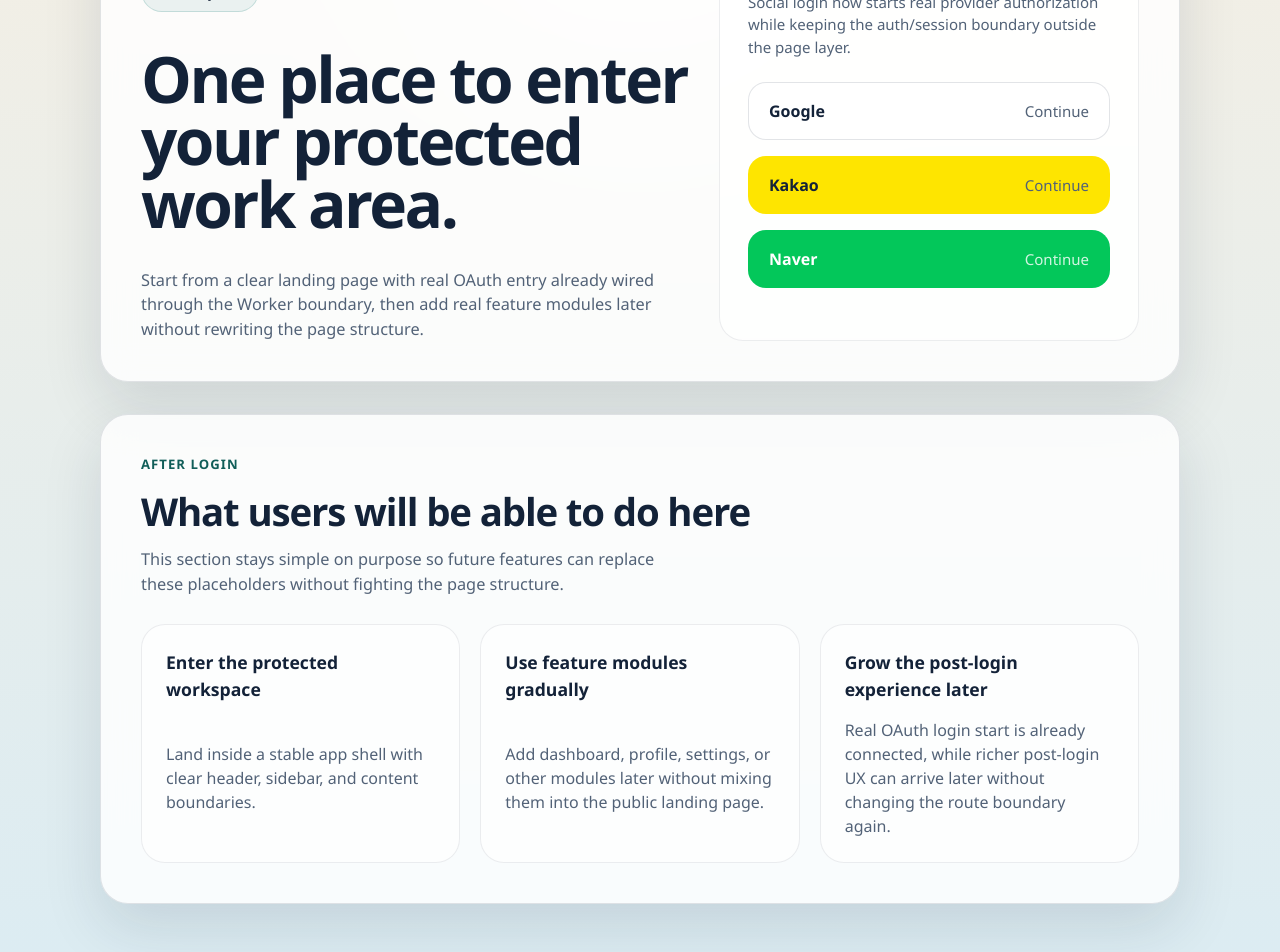
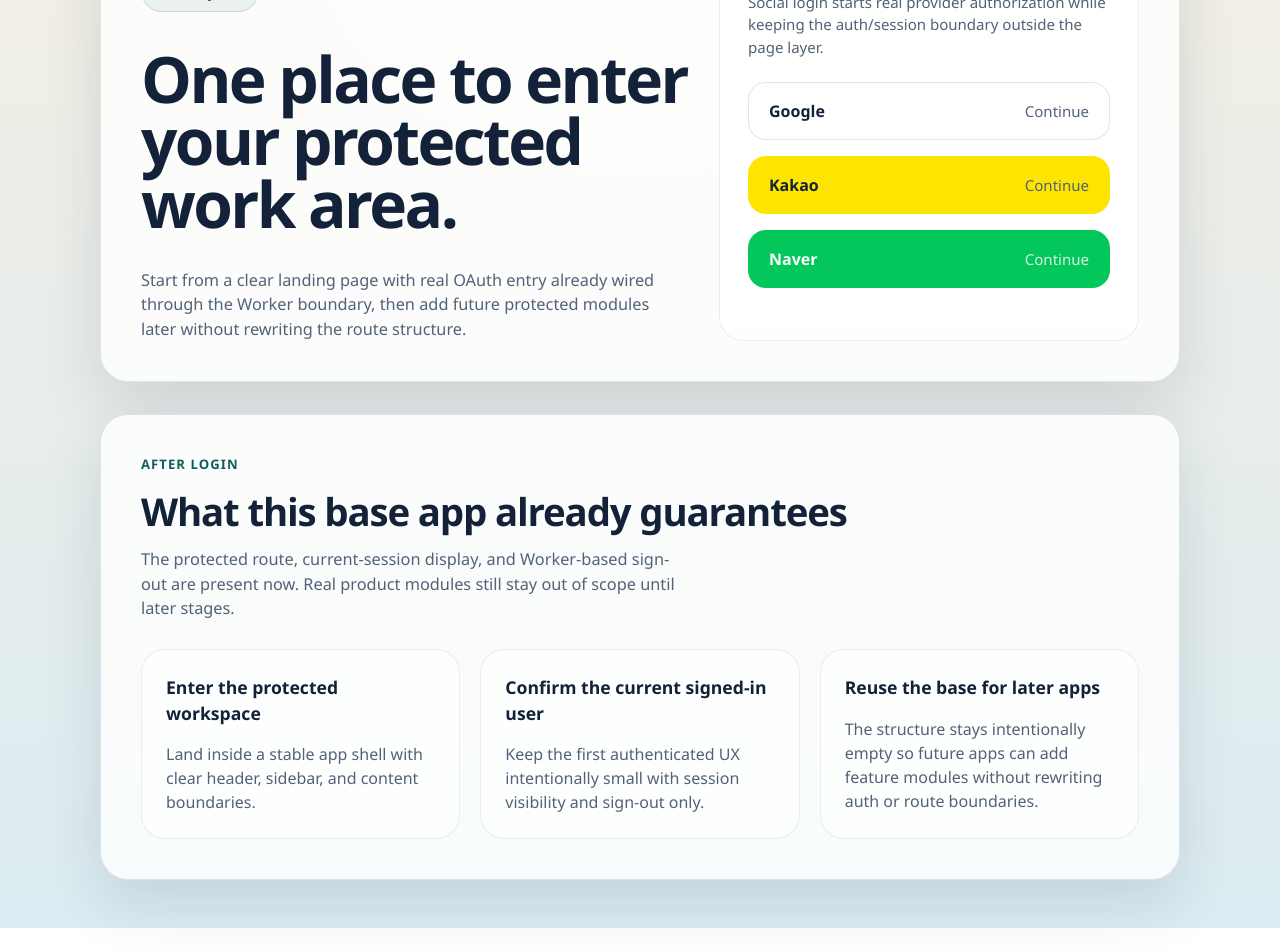
Before and after one commit to jwjung46/tstest, a React (Vite) app: page / in a window 1280 px wide. Shown: the part 143-1095 px from the top of the page. After the commit the page ends 1071 px from the top, so only its background shows below. Built offline with nearby package versions, Linux system fonts and the light colour scheme; no server answers.

Commit message:
stage7-8: stabilize reusable authenticated app base

```diff
--- a/src/app/router.tsx
+++ b/src/app/router.tsx
@@ -1,7 +1,7 @@
 import { createBrowserRouter } from "react-router-dom";
+import ProtectedRoute from "./router/ProtectedRoute";
 import AppPage from "../pages/AppPage";
 import HomePage from "../pages/HomePage";
-import ProtectedRoute from "../routes/ProtectedRoute";
 
 export const router = createBrowserRouter([
   {
--- a/src/features/auth/model/auth.ts
+++ b/src/features/auth/model/auth.ts
@@ -140,6 +140,18 @@
   return "/auth/sign-out";
 }
 
+export function getDefaultPostAuthRedirectTarget(state: unknown): string {
+  if (
+    state &&
+    typeof state === "object" &&
+    typeof (state as { from?: unknown }).from === "string"
+  ) {
+    return (state as { from: string }).from;
+  }
+
+  return "/app";
+}
+
 export function getHomeRouteBehavior(authState: AuthState): HomeRouteBehavior {
   if (authState.status === "authenticated") {
     return {
@@ -165,3 +177,19 @@
     DEFAULT_AUTH_ERROR_MESSAGE
   );
 }
+
+export function getPublicAuthFeedback({
+  authError,
+  authProviderLabel,
+}: {
+  authError: string | null;
+  authProviderLabel: string | null;
+}): string | null {
+  if (!authError) {
+    return null;
+  }
+
+  return `${getAuthErrorMessage(authError)} ${
+    authProviderLabel ? `Provider: ${authProviderLabel}.` : ""
+  }`.trim();
+}
--- /dev/null
+++ b/src/features/auth/ui/AuthenticatedSessionPanel.tsx
@@ -0,0 +1,12 @@
+import { useAuthState } from "../model/useAuthState.ts";
+import AuthenticatedUserSummary from "./AuthenticatedUserSummary.tsx";
+
+export default function AuthenticatedSessionPanel() {
+  const authState = useAuthState();
+
+  if (authState.status !== "authenticated") {
+    return null;
+  }
+
+  return <AuthenticatedUserSummary user={authState.user} />;
+}
--- /dev/null
+++ b/src/features/auth/ui/PublicAuthEntry.tsx
@@ -0,0 +1,115 @@
+import { Navigate, useLocation, useSearchParams } from "react-router-dom";
+import { getAuthProviderLabel } from "../config/providers.ts";
+import {
+  getDefaultPostAuthRedirectTarget,
+  getHomeRouteBehavior,
+  getPublicAuthFeedback,
+} from "../model/auth.ts";
+import { useAuthState } from "../model/useAuthState.ts";
+import OAuthLoginActions from "./OAuthLoginActions.tsx";
+import EmptyState from "../../../shared/ui/EmptyState.tsx";
+import PageContainer from "../../../shared/ui/PageContainer.tsx";
+
+export default function PublicAuthEntry() {
+  const location = useLocation();
+  const [searchParams] = useSearchParams();
+  const authState = useAuthState();
+  const authError = searchParams.get("authError");
+  const authProvider = searchParams.get("authProvider");
+  const authProviderLabel = authProvider
+    ? (getAuthProviderLabel(authProvider) ?? authProvider)
+    : null;
+  const publicAuthFeedback = getPublicAuthFeedback({
+    authError,
+    authProviderLabel,
+  });
+  const redirectTo = getDefaultPostAuthRedirectTarget(location.state);
+  const homeRouteBehavior = getHomeRouteBehavior(authState);
+
+  if (homeRouteBehavior.kind === "redirect") {
+    return <Navigate to={homeRouteBehavior.to} replace />;
+  }
+
+  if (homeRouteBehavior.kind === "pending") {
+    return (
+      <PageContainer className="page-container--landing">
+        <EmptyState
+          eyebrow="Checking Session"
+          title="Checking your session"
+          description="The current signed-in state is being confirmed before the public entry is shown."
+        />
+      </PageContainer>
+    );
+  }
+
+  return (
+    <PageContainer className="page-container--landing">
+      <section className="landing-hero">
+        <div className="landing-hero__copy">
+          <p className="eyebrow">Public Route</p>
+          <span className="landing-hero__brand">Teamspace</span>
+          <h1>One place to enter your protected work area.</h1>
+          <p className="page-copy">
+            Start from a clear landing page with real OAuth entry already wired
+            through the Worker boundary, then add future protected modules later
+            without rewriting the route structure.
+          </p>
+        </div>
+
+        <div className="landing-login-card">
+          <div className="landing-login-card__header">
+            <p className="eyebrow">Login Entry</p>
+            <p className="hint">
+              Social login starts real provider authorization while keeping the
+              auth/session boundary outside the page layer.
+            </p>
+          </div>
+
+          {publicAuthFeedback ? (
+            <p className="hint" role="status">
+              {publicAuthFeedback}
+            </p>
+          ) : null}
+
+          <OAuthLoginActions redirectTo={redirectTo} />
+        </div>
+      </section>
+
+      <section className="landing-section">
+        <div className="landing-section__heading">
+          <p className="eyebrow">After Login</p>
+          <h2>What this base app already guarantees</h2>
+          <p className="page-copy">
+            The protected route, current-session display, and Worker-based
+            sign-out are present now. Real product modules still stay out of
+            scope until later stages.
+          </p>
+        </div>
+
+        <div className="capability-grid">
+          <article className="capability-card">
+            <h3>Enter the protected workspace</h3>
+            <p>
+              Land inside a stable app shell with clear header, sidebar, and
+              content boundaries.
+            </p>
+          </article>
+          <article className="capability-card">
+            <h3>Confirm the current signed-in user</h3>
+            <p>
+              Keep the first authenticated UX intentionally small with session
+              visibility and sign-out only.
+            </p>
+          </article>
+          <article className="capability-card">
+            <h3>Reuse the base for later apps</h3>
+            <p>
+              The structure stays intentionally empty so future apps can add
+              feature modules without rewriting auth or route boundaries.
+            </p>
+          </article>
+        </div>
+      </section>
+    </PageContainer>
+  );
+}
--- a/src/pages/HomePage.tsx
+++ b/src/pages/HomePage.tsx
@@ -1,113 +1,5 @@
-import { Navigate, useLocation, useSearchParams } from "react-router-dom";
-import {
-  getAuthErrorMessage,
-  getHomeRouteBehavior,
-} from "../features/auth/model/auth";
-import { getAuthProviderLabel } from "../features/auth/config/providers.ts";
-import { useAuthState } from "../features/auth/model/useAuthState";
-import OAuthLoginActions from "../features/auth/ui/OAuthLoginActions";
-import EmptyState from "../shared/ui/EmptyState";
-import PageContainer from "../shared/ui/PageContainer";
+import PublicAuthEntry from "../features/auth/ui/PublicAuthEntry";
 
 export default function HomePage() {
-  const location = useLocation();
-  const [searchParams] = useSearchParams();
-  const authState = useAuthState();
-  const redirectTo =
-    typeof location.state?.from === "string" ? location.state.from : "/app";
-  const authError = searchParams.get("authError");
-  const authProvider = searchParams.get("authProvider");
-  const authProviderLabel = authProvider
-    ? (getAuthProviderLabel(authProvider) ?? authProvider)
-    : null;
-  const homeRouteBehavior = getHomeRouteBehavior(authState);
-
-  if (homeRouteBehavior.kind === "redirect") {
-    return <Navigate to={homeRouteBehavior.to} replace />;
-  }
-
-  if (homeRouteBehavior.kind === "pending") {
-    return (
-      <PageContainer className="page-container--landing">
-        <EmptyState
-          eyebrow="Checking Session"
-          title="Checking your session"
-          description="The current signed-in state is being confirmed before the public entry is shown."
-        />
-      </PageContainer>
-    );
-  }
-
-  return (
-    <PageContainer className="page-container--landing">
-      <section className="landing-hero">
-        <div className="landing-hero__copy">
-          <p className="eyebrow">Public Route</p>
-          <span className="landing-hero__brand">Teamspace</span>
-          <h1>One place to enter your protected work area.</h1>
-          <p className="page-copy">
-            Start from a clear landing page with real OAuth entry already wired
-            through the Worker boundary, then add real feature modules later
-            without rewriting the page structure.
-          </p>
-        </div>
-
-        <div className="landing-login-card">
-          <div className="landing-login-card__header">
-            <p className="eyebrow">Login Entry</p>
-            <p className="hint">
-              Social login now starts real provider authorization while keeping
-              the auth/session boundary outside the page layer.
-            </p>
-          </div>
-
-          {authError ? (
-            <p className="hint" role="status">
-              {`${getAuthErrorMessage(authError)} ${
-                authProviderLabel ? `Provider: ${authProviderLabel}.` : ""
-              }`}
-            </p>
-          ) : null}
-
-          <OAuthLoginActions redirectTo={redirectTo} />
-        </div>
-      </section>
-
-      <section className="landing-section">
-        <div className="landing-section__heading">
-          <p className="eyebrow">After Login</p>
-          <h2>What users will be able to do here</h2>
-          <p className="page-copy">
-            This section stays simple on purpose so future features can replace
-            these placeholders without fighting the page structure.
-          </p>
-        </div>
-
-        <div className="capability-grid">
-          <article className="capability-card">
-            <h3>Enter the protected workspace</h3>
-            <p>
-              Land inside a stable app shell with clear header, sidebar, and
-              content boundaries.
-            </p>
-          </article>
-          <article className="capability-card">
-            <h3>Use feature modules gradually</h3>
-            <p>
-              Add dashboard, profile, settings, or other modules later without
-              mixing them into the public landing page.
-            </p>
-          </article>
-          <article className="capability-card">
-            <h3>Grow the post-login experience later</h3>
-            <p>
-              Real OAuth login start is already connected, while richer
-              post-login UX can arrive later without changing the route boundary
-              again.
-            </p>
-          </article>
-        </div>
-      </section>
-    </PageContainer>
-  );
+  return <PublicAuthEntry />;
 }
```
Also changed, not shown: src/app/router/ProtectedRoute.tsx (renamed from src/routes/ProtectedRoute.tsx, +4 -4 lines), src/pages/AppPage.tsx (+11 -16 lines), 3 other files (tests, documents, lock files or other folders).
